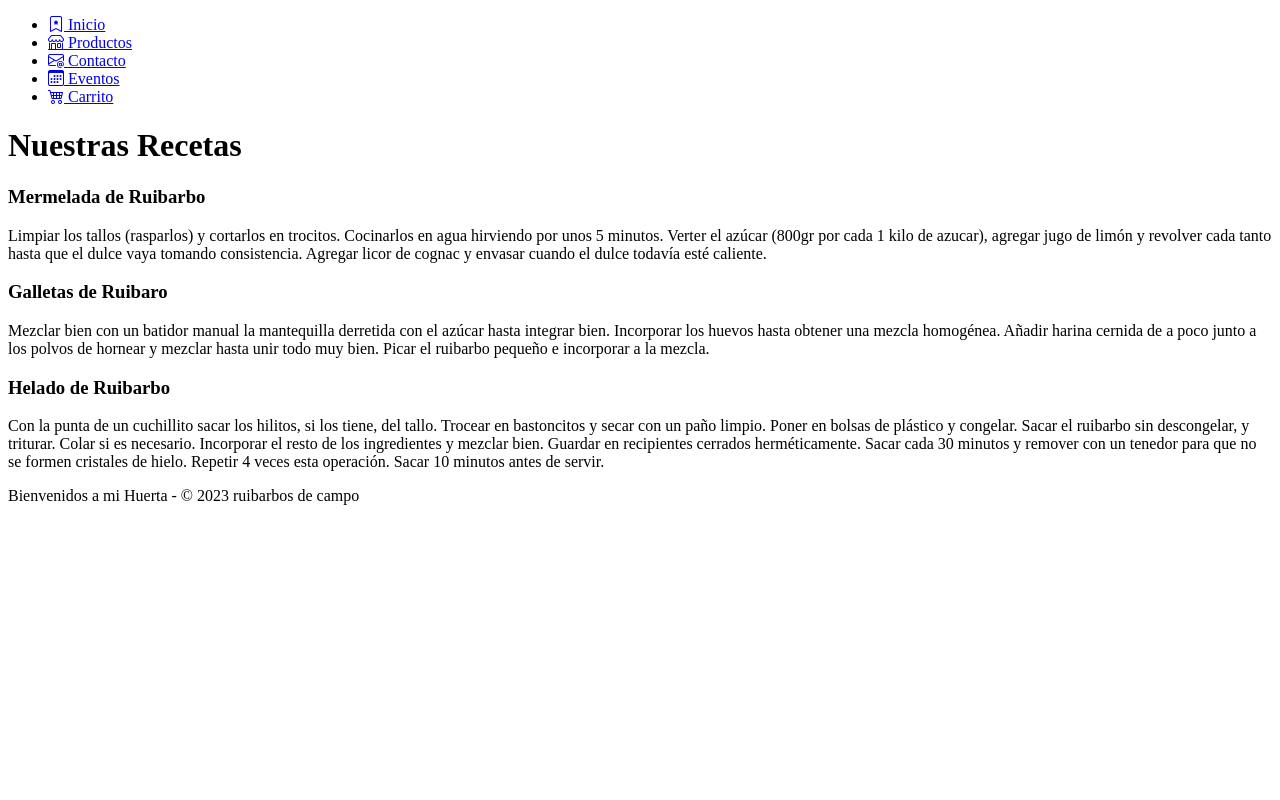
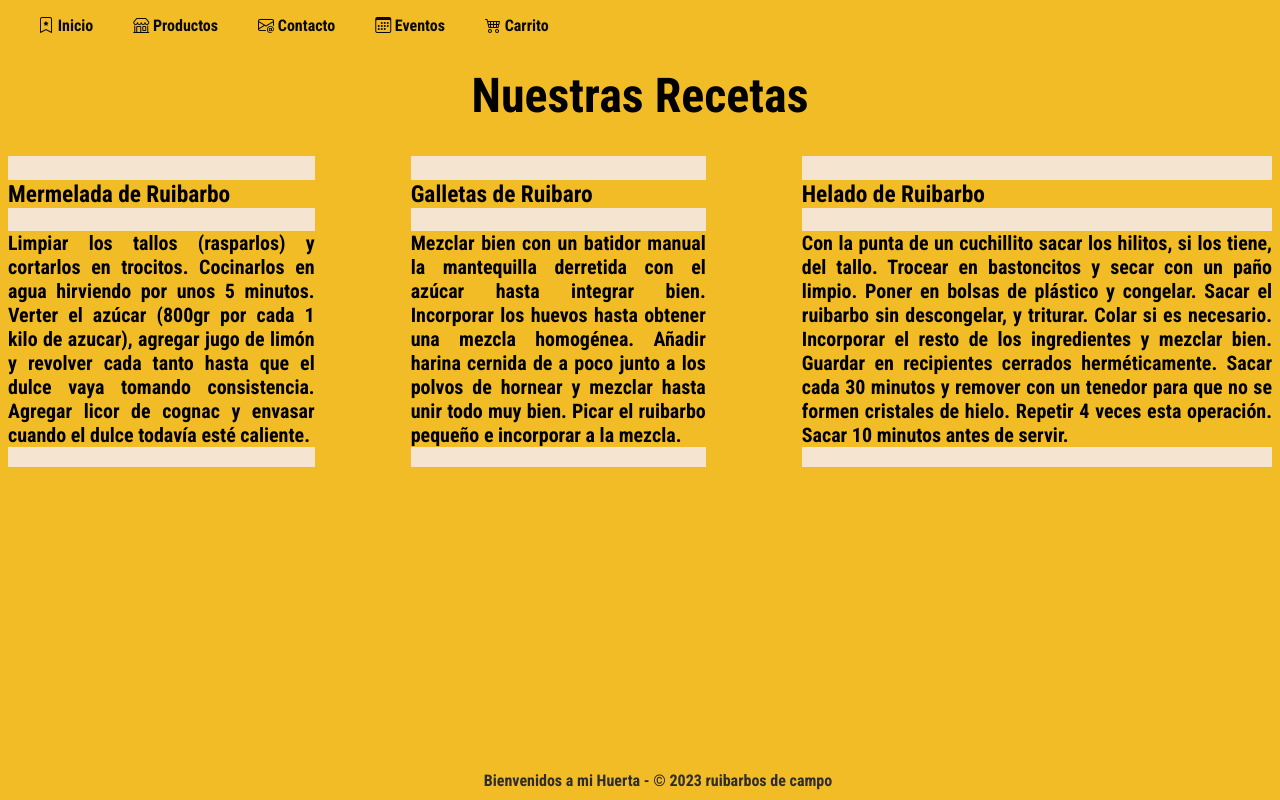
Before and after one commit to Mibaez/proyecto-coder, a plain HTML site: page pages/recetas.html in a window 1280 px wide. Drawn offline with nearby package versions, Linux system fonts and the light colour scheme; the site is published under a folder, as on GitHub Pages, so addresses that start at the root find nothing.

Commit message:
third commit

```diff
--- a/pages/recetas.html
+++ b/pages/recetas.html
@@ -14,35 +14,17 @@
       rel="stylesheet"
       href="https://cdn.jsdelivr.net/npm/bootstrap-icons@1.11.1/font/bootstrap-icons.css"
     />
-    <link rel="stylesheet" href="/css/styles.css" />
+    <link rel="stylesheet" href="../css/styles.css" />
   </head>
   <body>
     <header>
       <nav>
         <ul>
-          <li>
-            <a href="/index.html"><i class="bi bi-bookmark-star"></i> Inicio</a>
-          </li>
-          <li>
-            <a href="/pages/productos.html"
-              ><i class="bi bi-shop"></i> Productos</a
-            >
-          </li>
-          <li>
-            <a href="/pages/contactos.html"
-              ><i class="bi bi-envelope-at"></i> Contacto</a
-            >
-          </li>
-          <li>
-            <a href="/pages/eventos.html"
-              ><i class="bi bi-calendar3"></i> Eventos</a
-            >
-          </li>
-          <li>
-            <a href="/pages/carrito.html">
-              <i class="bi bi-cart4"></i> Carrito</a
-            >
-          </li>
+          <li><a href="../index.html"><i class="bi bi-bookmark-star"></i> Inicio</a></li>
+          <li><a href="productos.html"><i class="bi bi-shop"></i> Productos</a></li>
+          <li><a href="contactos.html"><i class="bi bi-envelope-at"></i> Contacto</a></li>
+          <li><a href="eventos.html"><i class="bi bi-calendar3"></i> Eventos</a></li>
+          <li><a href="carrito.html"><i class="bi bi-cart4"></i> Carrito</a></li>
         </ul>
       </nav>
       <h1 class="titulo-bienvenida">Nuestras Recetas</h1>
```
Also changed, not shown: index.html (+5 -5 lines), pages/contactos.html (+6 -6 lines), pages/eventos.html (+6 -6 lines), pages/productos.html (+6 -6 lines).
